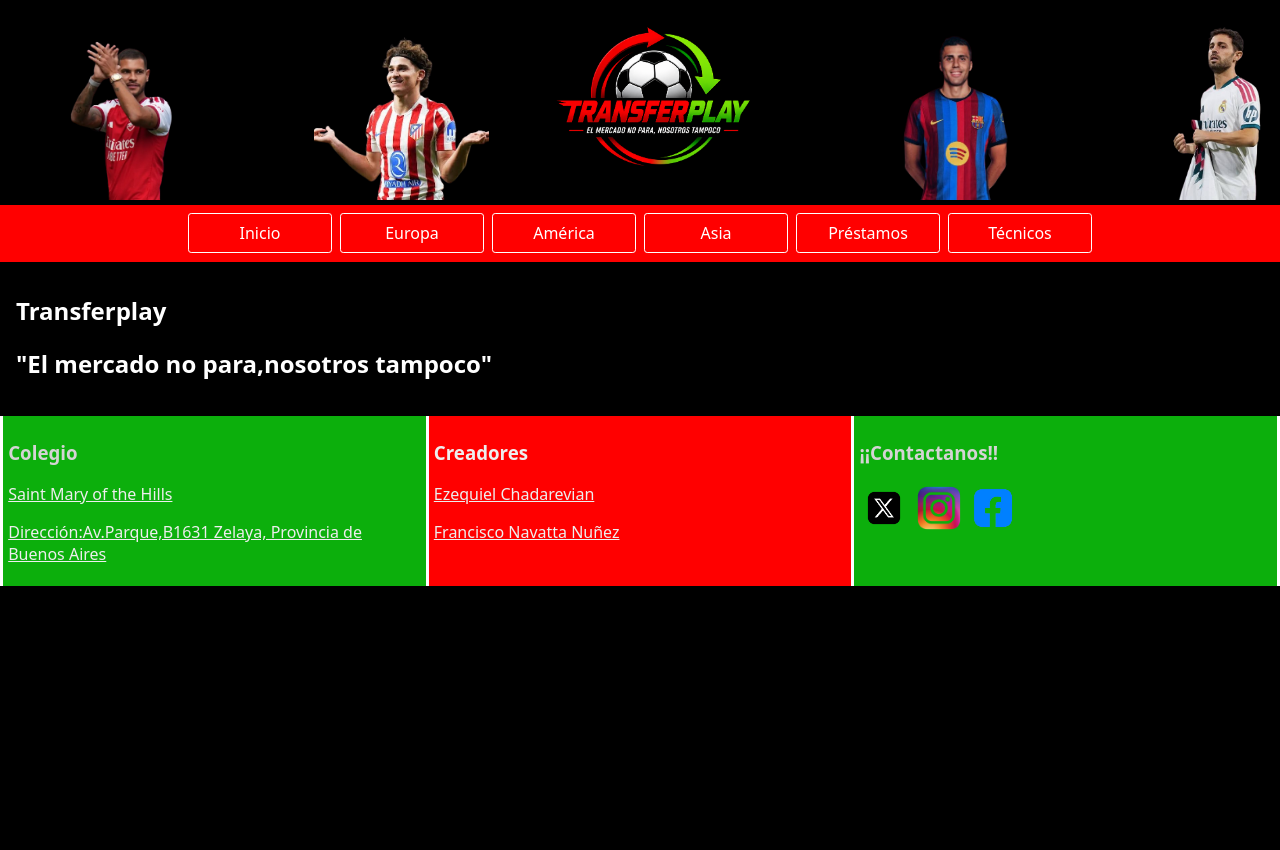
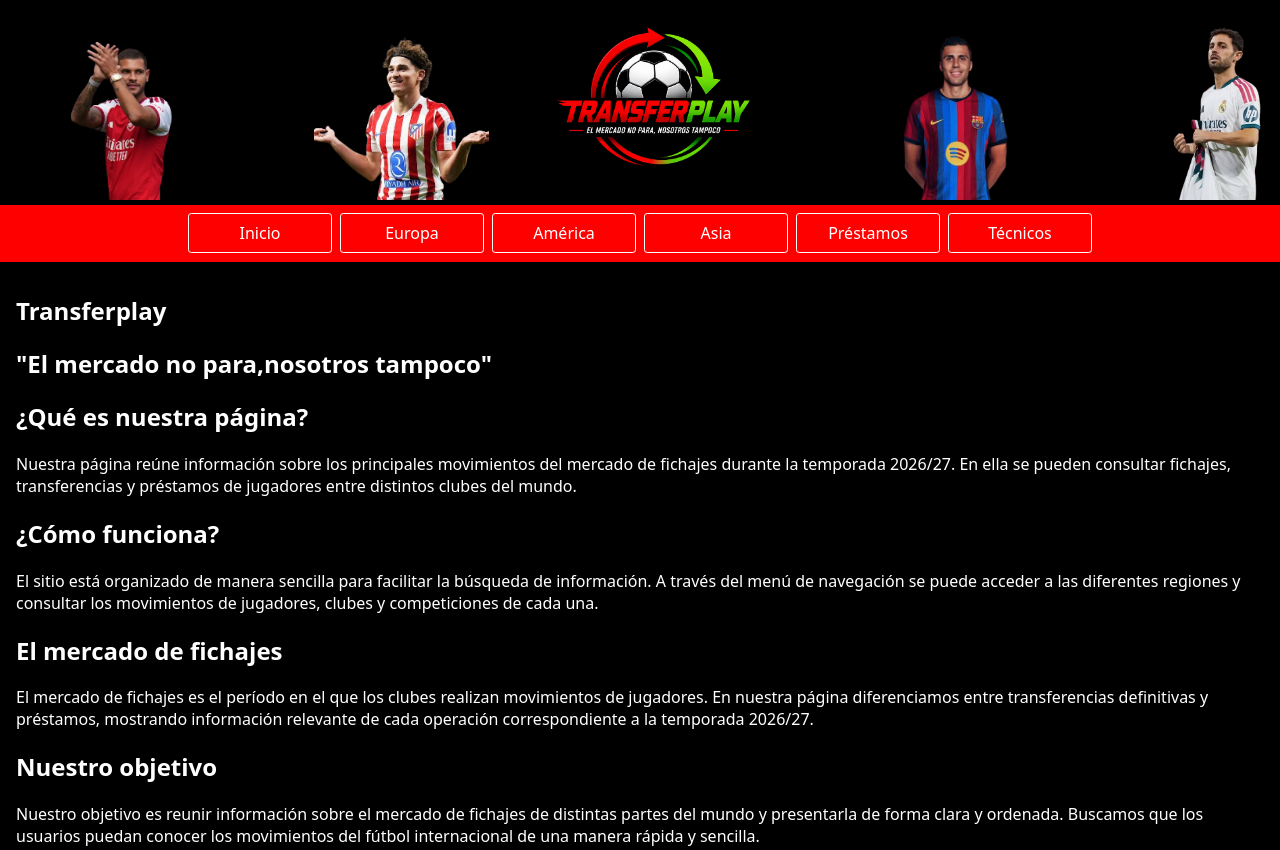
Before and after one commit to tomatoyelnavajas-byte/UTN2, a website: page index.html in a window 1280 px wide. Shown: the top 850 px of the page. Before the commit the page ends 800 px from the top, so only its background shows below. Drawn offline with Linux system fonts and the light colour scheme.

Commit message:
12345678

```diff
--- a/index.html
+++ b/index.html
@@ -44,6 +44,20 @@
     <main>
       <h1>Transferplay</h1>
       <h2>"El mercado no para,nosotros tampoco"</h2>
+      <h3><h2>¿Qué es nuestra página?</h2>
+        <p>Nuestra página reúne información sobre los principales movimientos del mercado de fichajes durante la temporada 2026/27. En ella se pueden consultar fichajes, transferencias y préstamos de jugadores entre distintos clubes del mundo.</p>
+
+        <h2>¿Cómo funciona?</h2>
+        <p>El sitio está organizado de manera sencilla para facilitar la búsqueda de información. A través del menú de navegación se puede acceder a las diferentes regiones y consultar los movimientos de jugadores, clubes y competiciones de cada una.</p>
+
+        <h2>El mercado de fichajes</h2>
+        <p>El mercado de fichajes es el período en el que los clubes realizan movimientos de jugadores. En nuestra página diferenciamos entre transferencias definitivas y préstamos, mostrando información relevante de cada operación correspondiente a la temporada 2026/27.</p>
+
+        <h2>Nuestro objetivo</h2>
+        <p>Nuestro objetivo es reunir información sobre el mercado de fichajes de distintas partes del mundo y presentarla de forma clara y ordenada. Buscamos que los usuarios puedan conocer los movimientos del fútbol internacional de una manera rápida y sencilla.</p>
+
+      </h3>
+
     </main>
     <footer>
       <div id="colegio">
```
